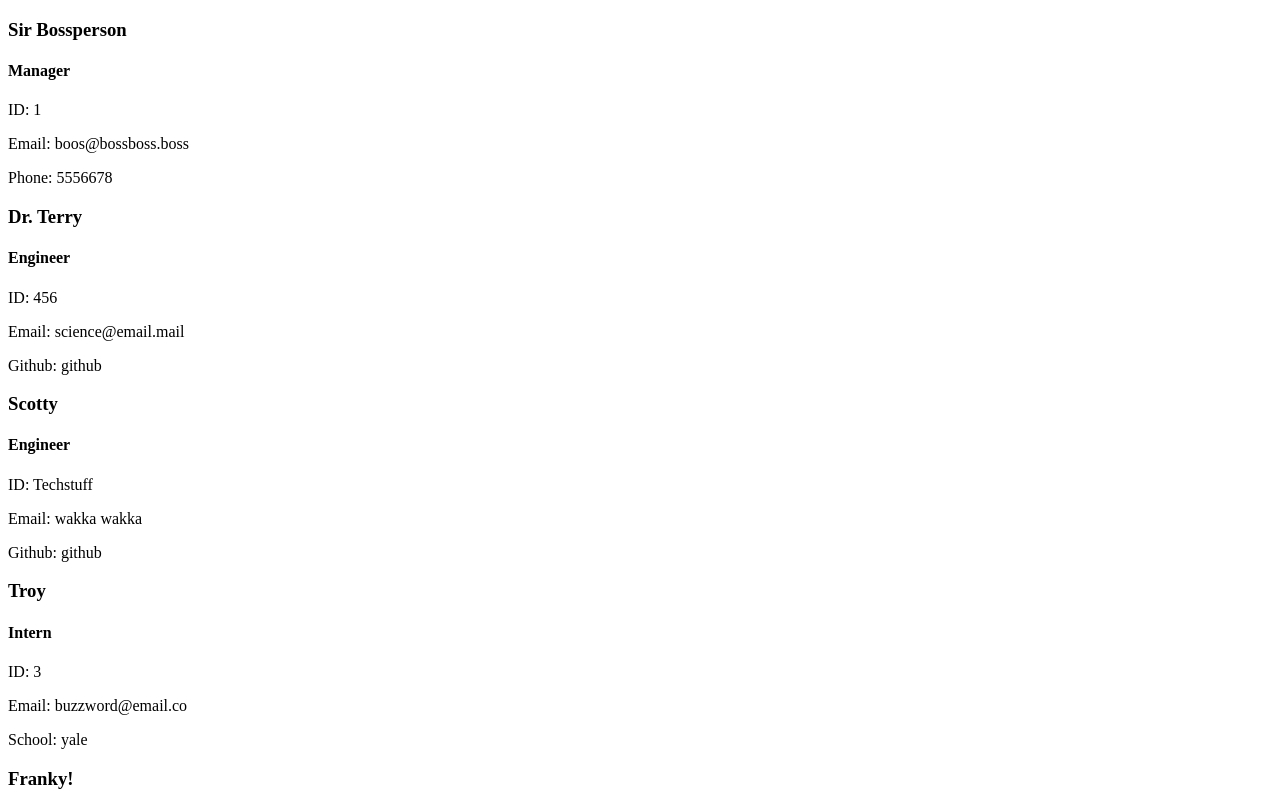
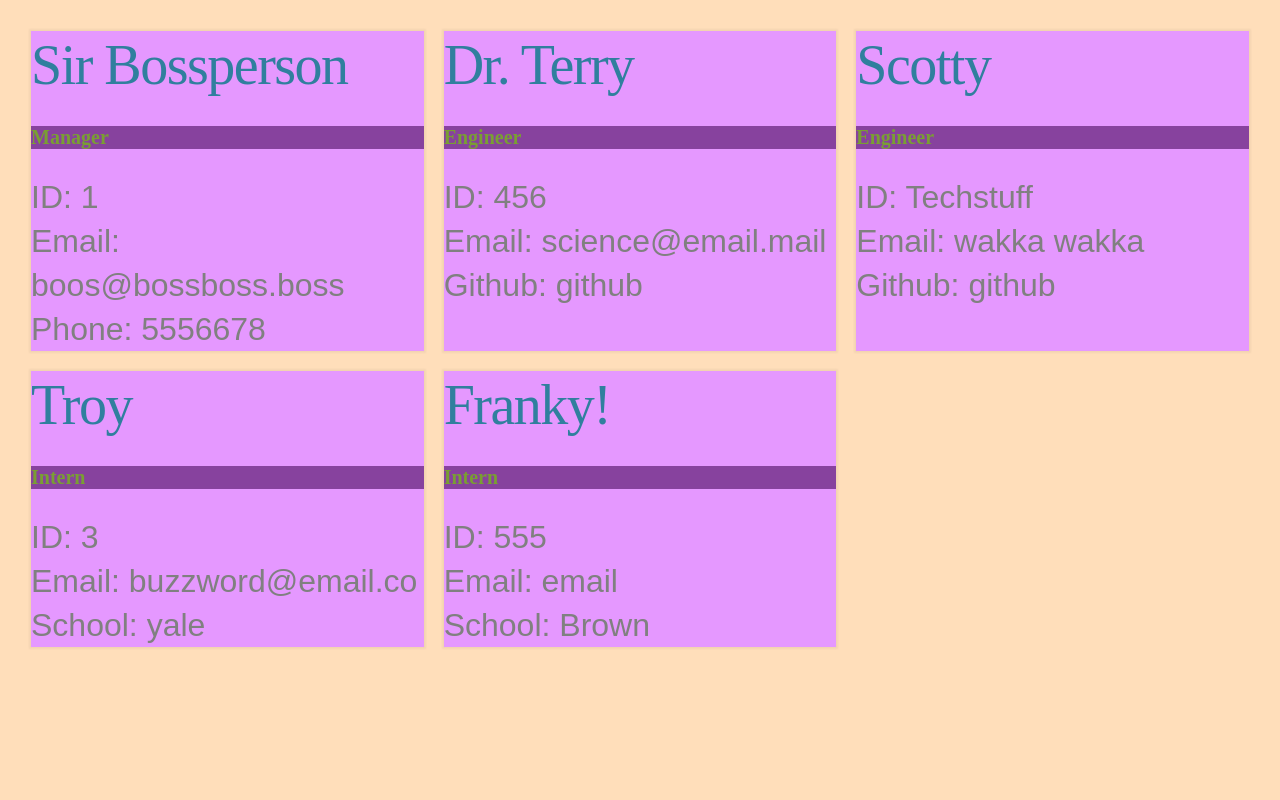
Before and after one commit to woodwilliam/TeamCardBuilder, a plain HTML site: page index.html in a window 1280 px wide. Shown: the top 800 px of the page. Drawn offline with Linux system fonts and the light colour scheme.

Commit message:
updated public folder

```diff
--- a/public/style.css
+++ b/public/style.css
@@ -1 +1,65 @@
-code here
+:root {
+    --plight:#E598FF;
+    --pmid: #CE7AEB;
+    --pdark: #87429E;
+    --slimedark: #7A9E33;
+    --slimelight: #C5EB7A;
+    --bluedark: #307F9E;
+    --bluelight: #94D2EB;
+    --brwn: #9E7B54;
+    --tan: #FFDEBA;
+    --darktan: #EBC194;
+    --font: #808080;
+}
+html {
+    font-size: 125%;
+  }
+  body {
+    background: var(--tan);
+  }
+  .card-container {
+    max-width: 1300px;
+    margin: 0 auto;
+    padding: 13px;
+    display: flex;
+    flex-flow: row wrap;
+  }
+  .card-container:hover .card {
+    opacity: .7;
+    cursor: pointer;
+    filter: grayscale(1);
+  }
+  .card-container .card {
+    margin: 10px;
+    width: calc(100% / 3 - 20px);
+    float: left;
+    box-shadow: 0 0 2px 2px rgba(0,0,0,.05);
+    background: var(--plight);
+  }
+  .card-container .card:hover {
+    box-shadow: 0 0 8px 3px rgba(0,0,0,.15);
+    transform: scale(1.025);
+    opacity: 1;
+    filter: grayscale(0);
+    transition: .35s all ease;
+  }
+  .card-container .card .content {
+    padding: 15px 20px;
+  }
+  .card-container .card h3 {
+    font: 2.8rem/3.4rem 'Bree Serif', serif;
+    margin: 0 0 10px;
+    letter-spacing: -.075rem
+  }
+  .card-container .card p {
+    color: var(--font);
+    margin: 0;
+    font: 400 1.6rem/2.2rem 'Open Sans script=all', sans-serif;
+  }
+  .position {
+    color: var(--slimedark);
+    background: var(--pdark);
+  }
+  .card-header {
+    color: var(--bluedark)
+  }
```
